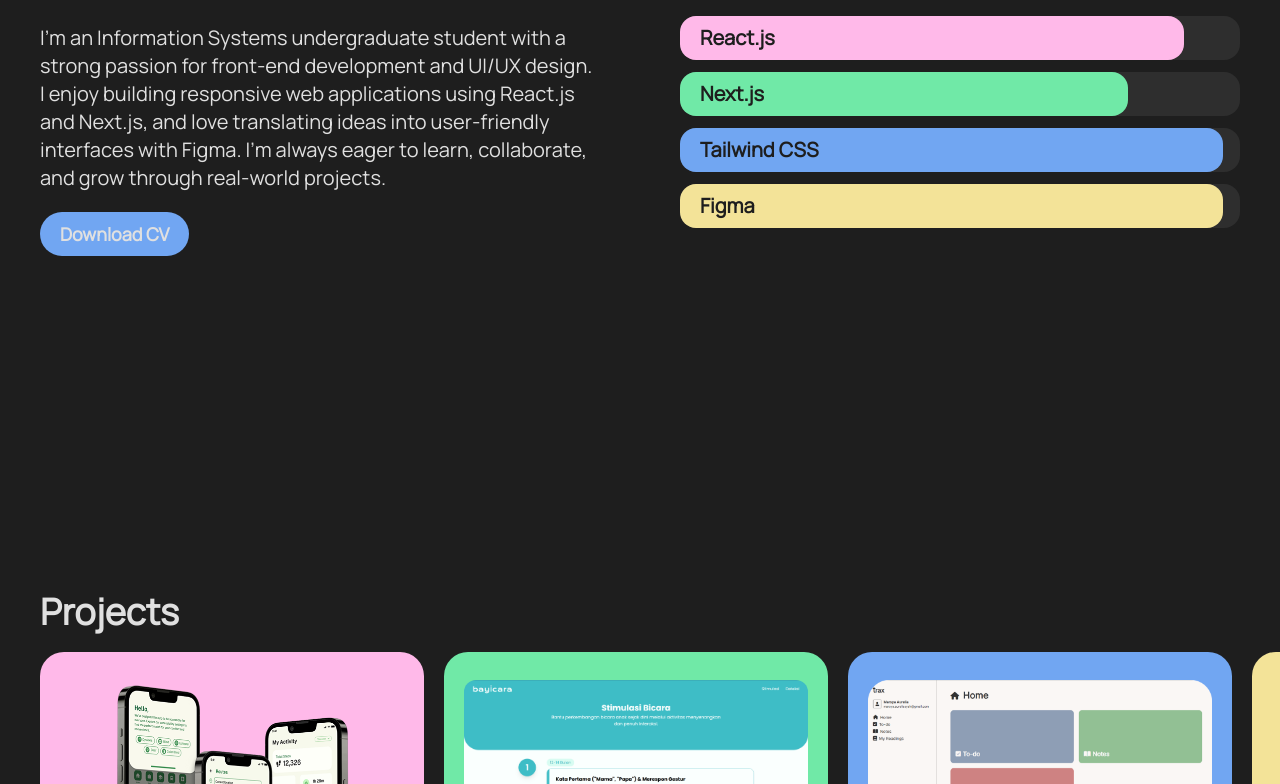
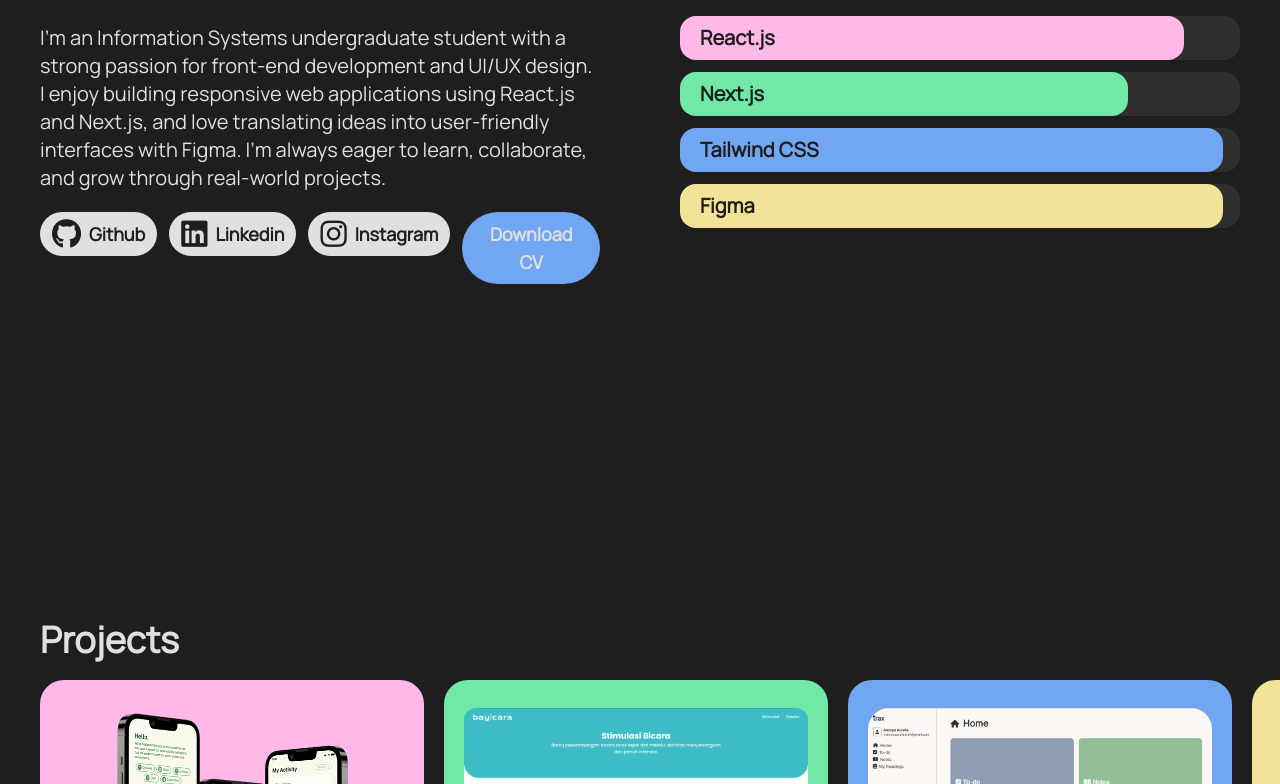
Before and after one commit to marsyaaurl/marsya-portfolio, a React (Vite) app: page / in a window 1280 px wide. Shown: the part 1092-1876 px from the top of the page. Built offline with nearby package versions, Linux system fonts and the light colour scheme.

Commit message:
add contacts

```diff
--- a/index.html
+++ b/index.html
@@ -6,6 +6,7 @@
     <link rel="stylesheet" href="./src/index.css" />
     <link href='https://fonts.googleapis.com/css?family=Manrope' rel='stylesheet'>
     <link href="https://fonts.googleapis.com/css?family=Krona One" rel="stylesheet">
+    <link href="https://cdnjs.cloudflare.com/ajax/libs/font-awesome/6.5.0/css/all.min.css" rel="stylesheet">
     <link rel="stylesheet" href="src/index.css">
     <meta name="viewport" content="width=device-width, initial-scale=1.0" />
     <title>marsyaaurl</title>
--- a/src/App.jsx
+++ b/src/App.jsx
@@ -7,14 +7,14 @@
 function App() {
   return (
     <BrowserRouter>
-    <nav className='flex w-full items-center fixed text-whitefont text-xl gap-x-[1220px] font-semibold px-10 py-6'>
+    {/* <nav className='flex w-full items-center fixed text-whitefont text-xl font-semibold px-10 py-6'>
       <a href='/' className='text-whitefont font-krona'>marsya</a>
       <div className='flex gap-x-10'>
         <a href=''>About</a>
         <a href=''>Projects</a>
         <a href=''>Contacts</a>
       </div>
-    </nav>
+    </nav> */}
       {/* <nav className='rounded-full bg-mainblue w-fit p-4 flex gap-4 fixed bottom-4 left-1/2 -translate-x-1/2 shadow-lg'>
         <a href='https://github.com/marsyaaurl' target='_blank' className='px-2 py-1'><i className='fa-brands fa-github text-white text-3xl'></i></a>
         <a href='https://instagram.com/marsyaaurl' target='_blank' className='px-2 py-1'><i className='fa-brands fa-instagram text-white text-3xl'></i></a>
--- a/src/components/About.jsx
+++ b/src/components/About.jsx
@@ -10,7 +10,27 @@
                         love translating ideas into user-friendly interfaces with Figma. I'm always eager to learn,
                         collaborate, and grow through real-world projects.
                     </p>
-                    <button className="bg-mainblue text-whitefont font-bold hover:bg-gray-400 rounded-full px-5 py-2 text-lg w-fit">Download CV</button>
+                    <div className="flex flex-row gap-x-3">
+                        <a href="https://github.com/marsyaaurl" target="_blank">
+                            <div className="flex flex-row gap-x-2 items-center rounded-full px-3 py-1 bg-whitefont hover:bg-gray-400">
+                                <i className="fa-brands fa-github text-background text-3xl bg-transparent"></i>
+                                <p className="text-background text-lg font-semibold bg-transparent">Github</p>
+                            </div>
+                        </a>
+                        <a href="www.linkedin.com/in/marsyaaurl" target="_blank">
+                            <div className="flex flex-row gap-x-2 items-center rounded-full px-3 py-1 bg-whitefont hover:bg-gray-400">
+                                <i className="fa-brands fa-linkedin text-background text-3xl bg-transparent"></i>
+                                <p className="text-background text-lg font-semibold bg-transparent">Linkedin</p>
+                            </div>
+                        </a>
+                        <a href="https://instagram.com/marsyaaurl" target="_blank">
+                            <div className="flex flex-row gap-x-2 items-center rounded-full px-3 py-1 bg-whitefont hover:bg-gray-400">
+                                <i className="fa-brands fa-instagram text-background text-3xl bg-transparent"></i>
+                                <p className="text-background text-lg font-semibold bg-transparent">Instagram</p>
+                            </div>
+                        </a>
+                        <button className="bg-mainblue text-whitefont font-bold hover:bg-gray-400 rounded-full px-5 py-2 text-lg w-fit">Download CV</button>
+                    </div>
                 </div>
                 <div className="flex flex-col px-5 md:px-10 md:py-20 gap-y-3 md:w-1/2">
                     <h1 className="text-whitefont md:text-4xl font-bold">Skills</h1>
```
